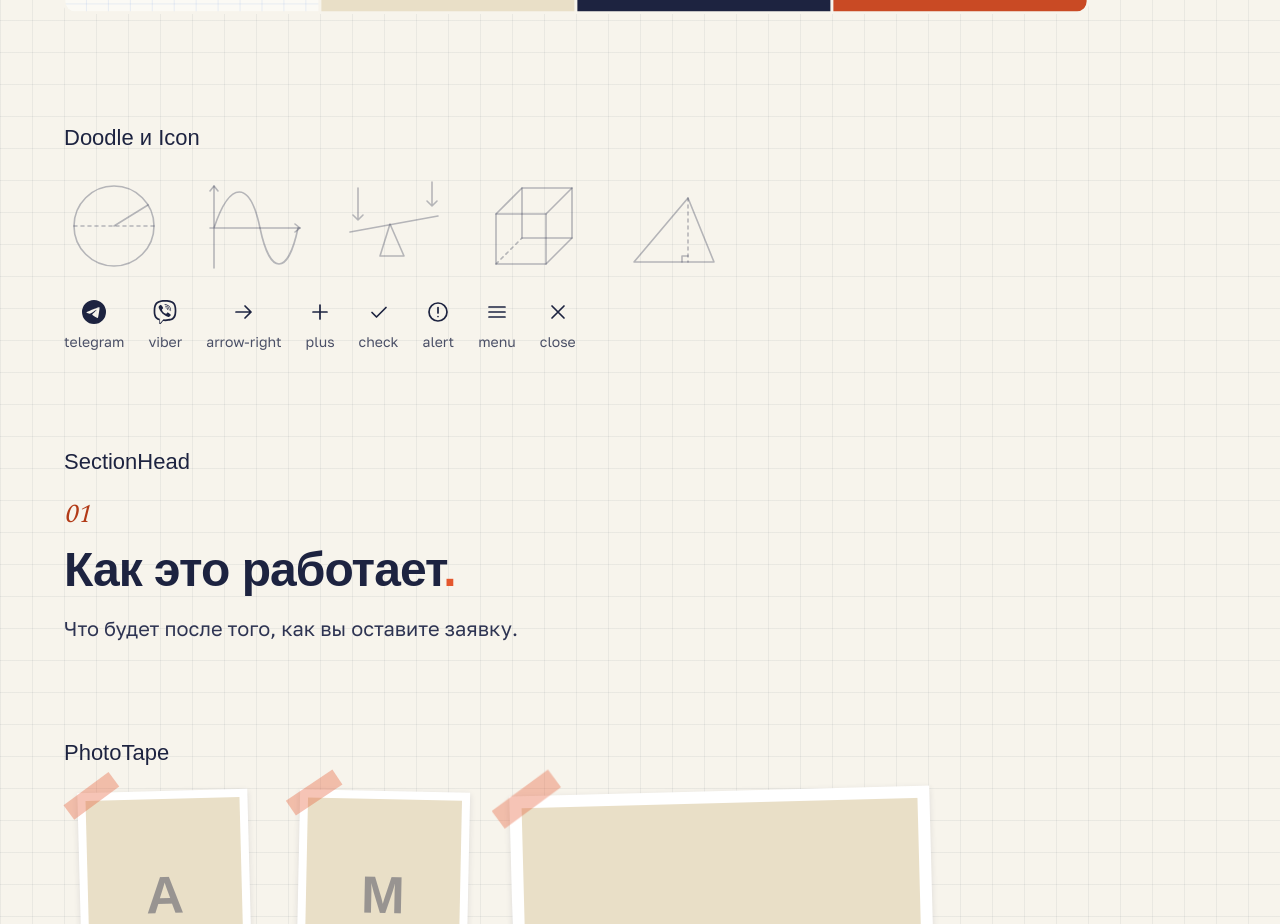
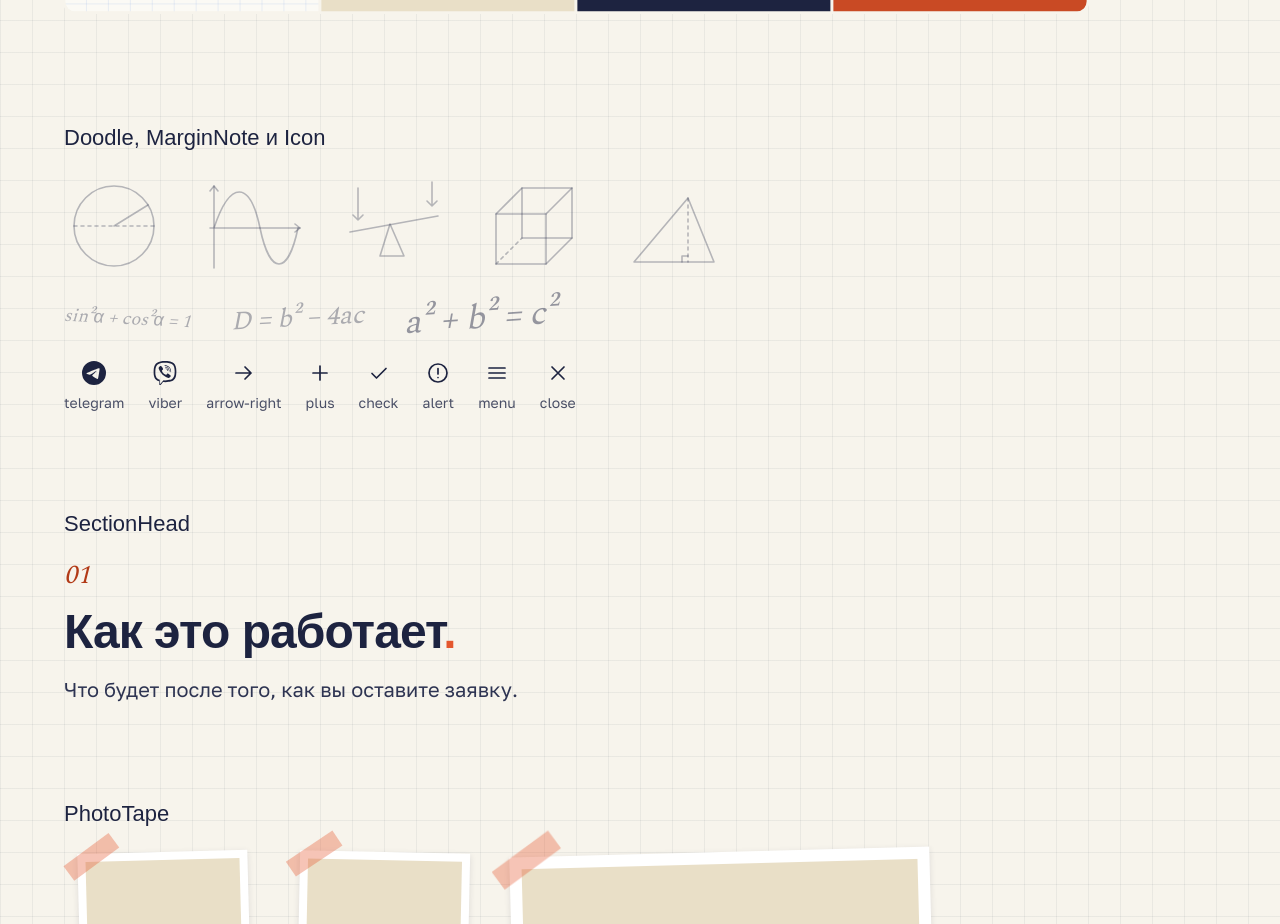
Before and after one commit to ahahaharu/puzzleup-site, a Next.js app: page /dev/ui in a window 1280 px wide. Shown: the part 3980-4904 px from the top of the page. Built offline with nearby package versions, Linux system fonts and the light colour scheme; a web font is replaced by a local one.

Commit message:
feat(ui): add margin note for hand-written formulas

```diff
--- a/src/app/dev/ui/page.tsx
+++ b/src/app/dev/ui/page.tsx
@@ -11,6 +11,7 @@ import { Doodle, DOODLE_SHAPES } from '@/components/ui/Doodle';
 import { Field } from '@/components/ui/Field';
 import { Icon, ICON_NAMES } from '@/components/ui/Icon';
 import { Logo } from '@/components/ui/Logo';
+import { MarginNote } from '@/components/ui/MarginNote';
 import { MessengerButtons } from '@/components/ui/MessengerButtons';
 import { MessengerIconButton } from '@/components/ui/MessengerIconButton';
 import { PhotoTape } from '@/components/ui/PhotoTape';
@@ -323,11 +324,22 @@ export default function UiKitPage() {
         </div>
       </Section>
 
-      <Section id="doodles" title="Doodle и Icon">
+      <Section id="doodles" title="Doodle, MarginNote и Icon">
         <div className="flex flex-wrap items-center gap-10">
           {DOODLE_SHAPES.map((shape) => (
             <Doodle key={shape} shape={shape} size={100} opacity={0.3} hideOnMobile={false} />
           ))}
+        </div>
+        <div className="flex flex-wrap items-center gap-10">
+          <MarginNote size="sm" hideOnMobile={false} className="rotate-3">
+            sin²α + cos²α = 1
+          </MarginNote>
+          <MarginNote hideOnMobile={false} className="-rotate-3">
+            D = b² − 4ac
+          </MarginNote>
+          <MarginNote size="lg" opacity={0.45} hideOnMobile={false} className="-rotate-4">
+            a² + b² = c²
+          </MarginNote>
         </div>
         <ul className="flex flex-wrap gap-6 text-ink">
           {ICON_NAMES.map((name) => (
--- /dev/null
+++ b/src/components/ui/MarginNote.tsx
@@ -0,0 +1,45 @@
+import { cn } from '@/lib/cn';
+
+// «Пометка на полях» – формула от руки: docs/design-system.md, раздел 6 (Margins); ТЗ главной,
+// раздел 2 «Компоненты»; макет D-1-hero. Декор: скрыт от дикторов и от мыши.
+
+const SIZES = {
+  sm: 'text-hand-sm',
+  md: 'text-hand-md',
+  lg: 'text-hand-lg',
+} as const;
+
+type MarginNoteProps = {
+  /** Формула: «D = b² − 4ac». */
+  children: string;
+  size?: keyof typeof SIZES;
+  /** Прозрачность чернил, по ДС – 0,35–0,45. */
+  opacity?: number;
+  /** На телефоне пометки наезжают на текст – по умолчанию видны только от md. */
+  hideOnMobile?: boolean;
+  /** Положение и поворот ±3–4° – классами (`absolute -z-10 left-… -rotate-3`). */
+  className?: string;
+};
+
+export function MarginNote({
+  children,
+  size = 'md',
+  opacity = 0.35,
+  hideOnMobile = true,
+  className,
+}: MarginNoteProps) {
+  return (
+    <span
+      aria-hidden="true"
+      style={{ opacity }}
+      className={cn(
+        'pointer-events-none font-hand whitespace-nowrap text-ink italic select-none',
+        SIZES[size],
+        hideOnMobile && 'max-md:hidden',
+        className,
+      )}
+    >
+      {children}
+    </span>
+  );
+}
```
Also changed, not shown: 2 other files (tests, documents, lock files or other folders).
